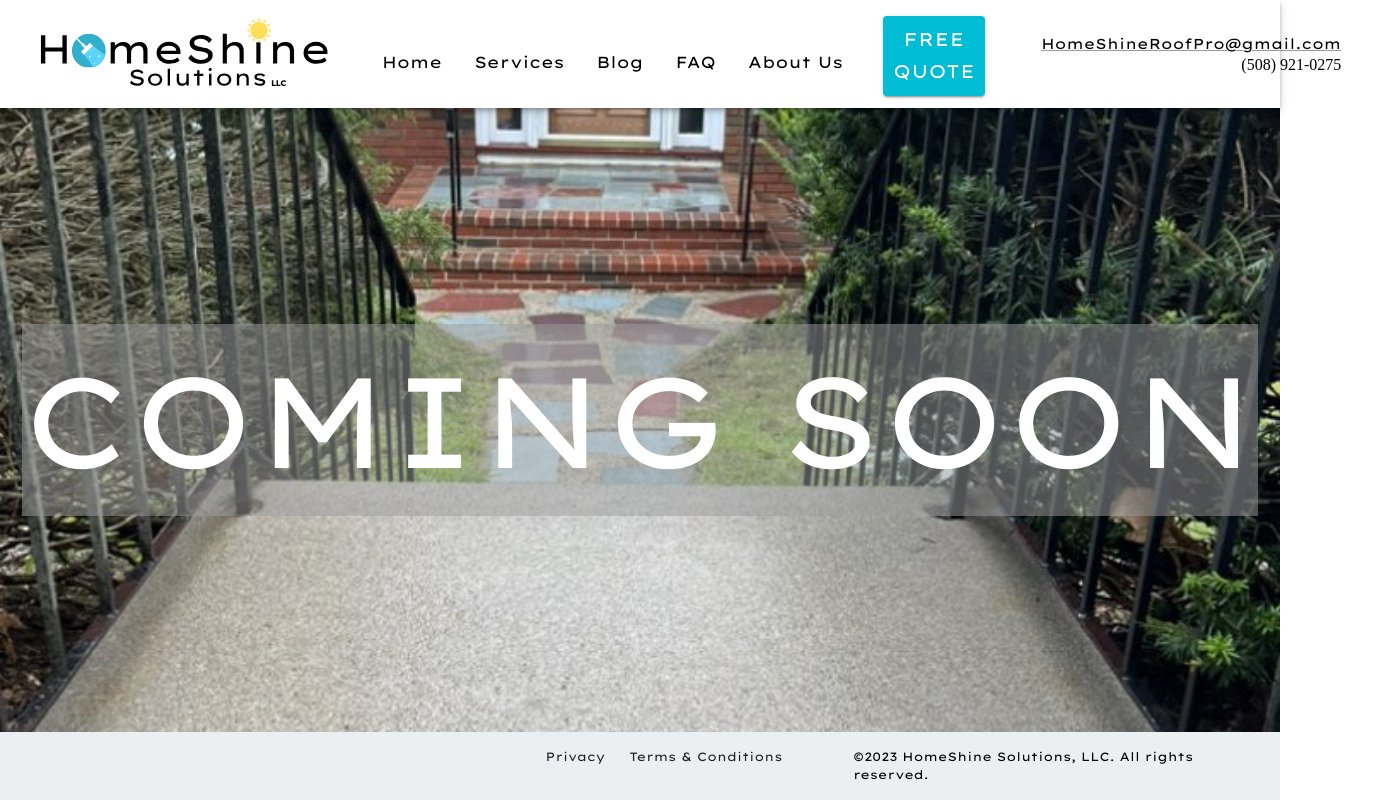
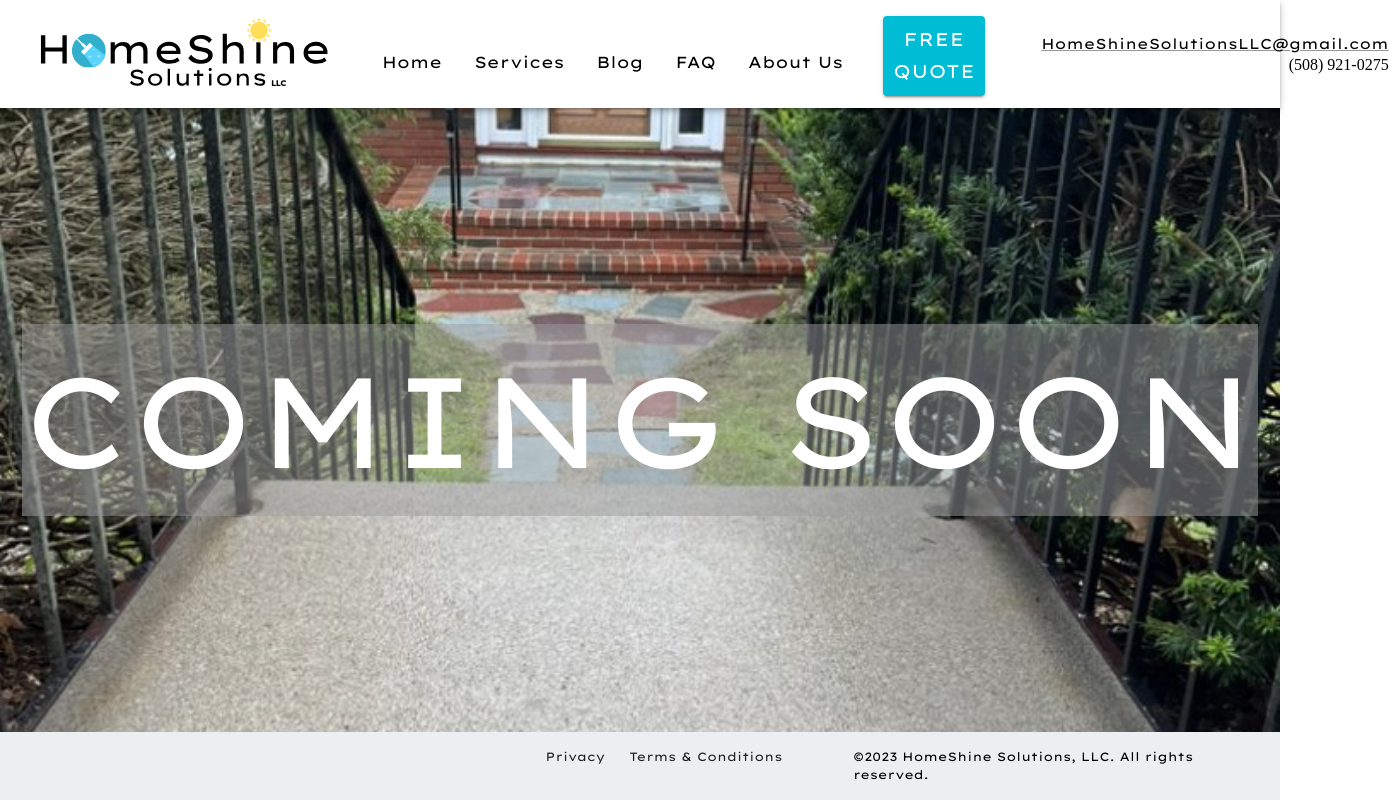
Before and after one commit to amalyam/homeshine-solutions, a Next.js app: page /About in a window 1280 px wide. Shown: the whole page, 1389 px wide, since content can reach past the window. Built offline with nearby package versions, Linux system fonts and the light colour scheme.

Commit message:
update email

```diff
--- a/src/app/components/BusinessAppBar.tsx
+++ b/src/app/components/BusinessAppBar.tsx
@@ -213,7 +213,7 @@ export default function BusinessAppBar() {
                     variant="body1"
                     fontSize=".9rem"
                   >
-                    HomeShineRoofPro@gmail.com
+                    HomeShineSolutionsLLC@gmail.com
                   </Link>
                 </Box>
               </div>
```
